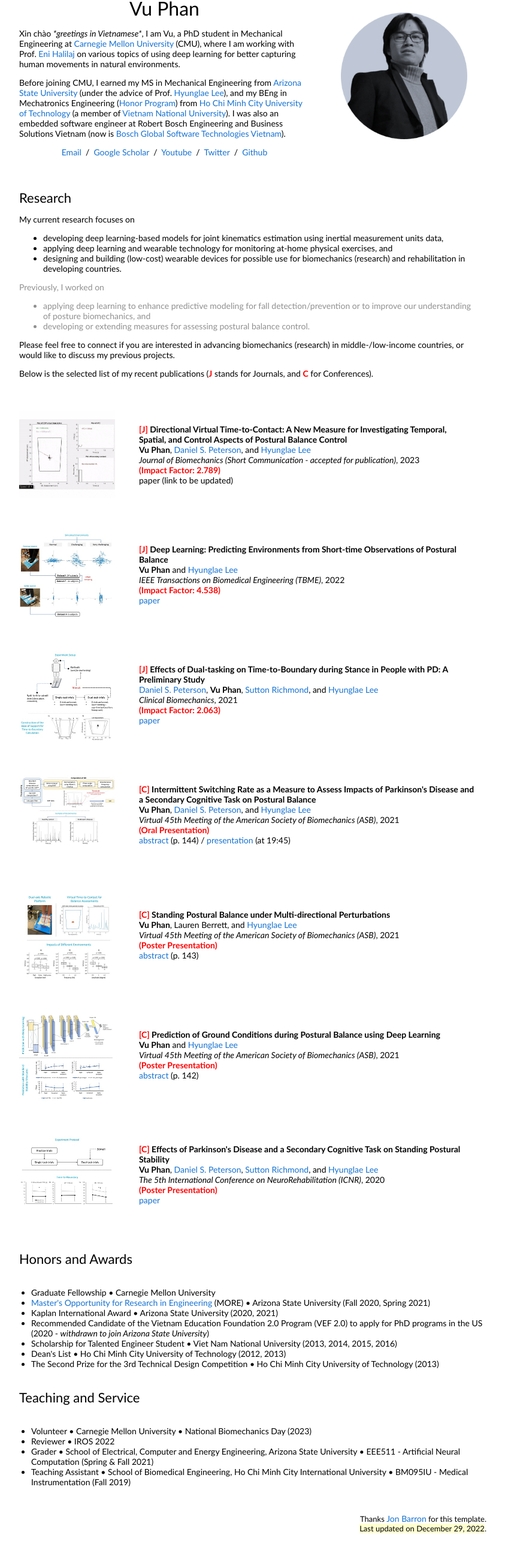
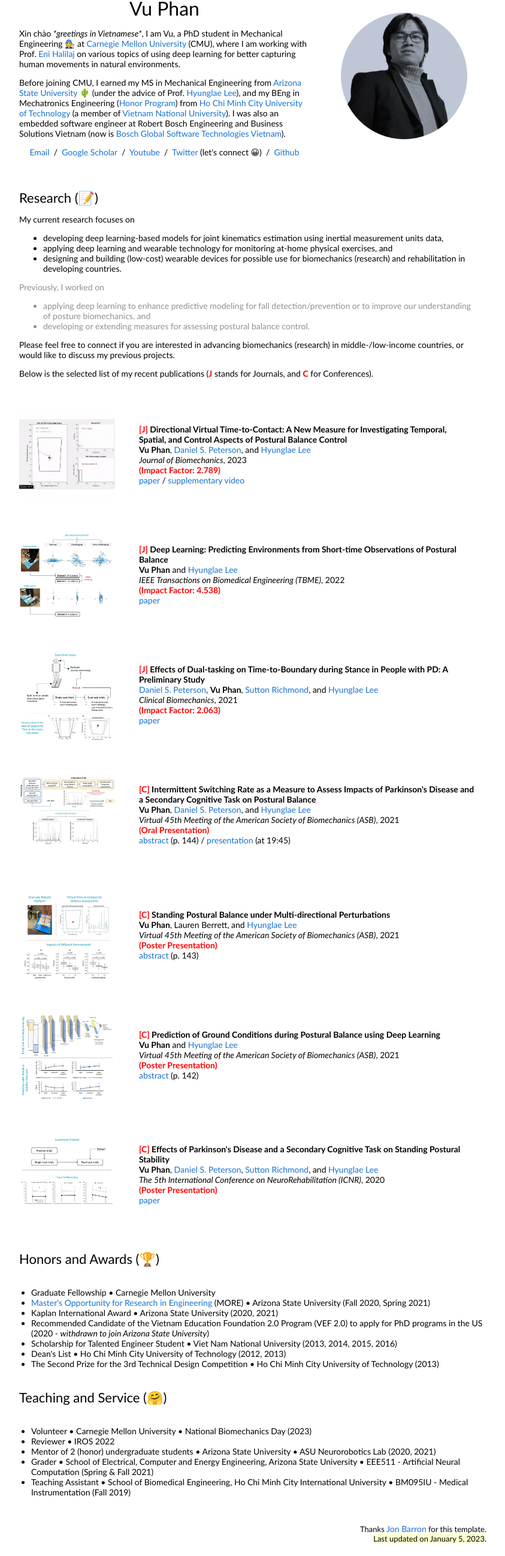
Before and after one commit to vuu-phan/vuu-phan.github.io, a plain HTML site: page index.html in a window 1280 px wide. Shown: the part 48-2642 px from the top of the page at 60% size, without its empty margins (228-1071 px from the left). Drawn offline with Linux system fonts and the light colour scheme.

Commit message:
Update the publication list + add emoji
Add links of paper and supplementary video for the directional VTC paper.

```diff
--- a/index.html
+++ b/index.html
@@ -20,9 +20,9 @@
               <p style="text-align:center">
                 <name>Vu Phan</name>
               </p>
-              <p>Xin chào <em>*greetings in Vietnamese*</em>, I am Vu, a PhD student in Mechanical Engineering at <a href="https://www.meche.engineering.cmu.edu/" target="_blank">Carnegie Mellon University</a> (CMU), where I am working with Prof. <a href="https://www.meche.engineering.cmu.edu/directory/bios/halilaj-eni.html" target="_blank">Eni Halilaj</a> on various topics of using deep learning for better capturing human movements in natural environments.
+              <p>Xin chào <em>*greetings in Vietnamese*</em>, I am Vu, a PhD student in Mechanical Engineering &#129489;&#8205;&#128295; at <a href="https://www.meche.engineering.cmu.edu/" target="_blank">Carnegie Mellon University</a> (CMU), where I am working with Prof. <a href="https://www.meche.engineering.cmu.edu/directory/bios/halilaj-eni.html" target="_blank">Eni Halilaj</a> on various topics of using deep learning for better capturing human movements in natural environments.
               </p>
-              <p> Before joining CMU, I earned my MS in Mechanical Engineering from <a href="https://semte.engineering.asu.edu/" target="_blank">Arizona State University</a> (under the advice of Prof. <a href="https://isearch.asu.edu/profile/2700375" target="_blank">Hyunglae Lee</a>), and my BEng in Mechatronics Engineering (<a href="https://www.hcmut.edu.vn/en/welcome/view/menu-intro/introduction/training-system/undergraduate-training" target="_blank">Honor Program</a>) from <a href="https://www.hcmut.edu.vn/en" target="_blank">Ho Chi Minh City University of Technology</a> (a member of <a href="https://en.wikipedia.org/wiki/Vietnam_National_University,_Ho_Chi_Minh_City" target="_blank">Vietnam National University</a>). I was also an embedded software engineer at Robert Bosch Engineering and Business Solutions Vietnam (now is <a href="https://www.bosch.com.vn/en/" target="_blank">Bosch Global Software Technologies Vietnam</a>).
+              <p> Before joining CMU, I earned my MS in Mechanical Engineering from <a href="https://semte.engineering.asu.edu/" target="_blank">Arizona State University</a> &#127797; (under the advice of Prof. <a href="https://isearch.asu.edu/profile/2700375" target="_blank">Hyunglae Lee</a>), and my BEng in Mechatronics Engineering (<a href="https://www.hcmut.edu.vn/en/welcome/view/menu-intro/introduction/training-system/undergraduate-training" target="_blank">Honor Program</a>) from <a href="https://www.hcmut.edu.vn/en" target="_blank">Ho Chi Minh City University of Technology</a> (a member of <a href="https://en.wikipedia.org/wiki/Vietnam_National_University,_Ho_Chi_Minh_City" target="_blank">Vietnam National University</a>). I was also an embedded software engineer at Robert Bosch Engineering and Business Solutions Vietnam (now is <a href="https://www.bosch.com.vn/en/" target="_blank">Bosch Global Software Technologies Vietnam</a>).
               </p>
               <p style="text-align:center">
                 <a href="mailto:vuphan@andrew.cmu.edu" target="_blank">Email</a> &nbsp/&nbsp
@@ -30,7 +30,7 @@
                 <!-- <a href="data/JonBarron-bio.txt">Bio</a> &nbsp/&nbsp -->
                 <a href="https://scholar.google.com/citations?user=X9vyIRMAAAAJ&hl=en" target="_blank">Google Scholar</a> &nbsp/&nbsp
                 <a href="https://www.youtube.com/channel/UCJ0-HDIZpvvyGN2ApMNnukw/videos" target="_blank">Youtube</a> &nbsp/&nbsp
-                <a href="https://twitter.com/PhanNguyenVu1" target="_blank">Twitter</a> &nbsp/&nbsp
+                <a href="https://twitter.com/PhanNguyenVu1" target="_blank">Twitter</a> (let's connect &#128512) &nbsp/&nbsp
                 <a href="https://github.com/vuu-phan/" target="_blank">Github</a>
               </p>
             </td>
@@ -42,7 +42,7 @@
         <table style="width:100%;border:0px;border-spacing:0px;border-collapse:separate;margin-right:auto;margin-left:auto;"><tbody>
             <tr>
             <td style="padding:20px;width:100%;vertical-align:middle">
-              <heading>Research</heading>
+              <heading>Research (&#128221;)</heading>
               <p>
                 <!-- I'm interested in computer vision, machine learning, optimization, and image processing. Much of my research is about inferring the physical world (shape, motion, color, light, etc) from images. Representative papers are <span class="highlight">highlighted</span>. -->
                 My current research focuses on
@@ -77,12 +77,11 @@
               <a href="https://isearch.asu.edu/profile/916191" target="_blank">Daniel S. Peterson</a>, and
               <a href="https://isearch.asu.edu/profile/2700375" target="_blank">Hyunglae Lee</a>
               <br>
-              <em>Journal of Biomechanics (Short Communication - accepted for publication)</em>, 2023
+              <em>Journal of Biomechanics</em>, 2023
               <br>
               <strong style="color:red">(Impact Factor: 2.789)</strong>
               <br>
-              <!-- <a href="https://www.sciencedirect.com/science/article/pii/S0268003321001509" target="_blank">paper</a>  -->
-              paper (link to be updated)
+              <a href="https://www.sciencedirect.com/science/article/pii/S0021929022004699" target="_blank">paper</a> / <a href="https://ars.els-cdn.com/content/image/1-s2.0-S0021929022004699-mmc1.mp4" target="_blank">supplementary video</a>
 
               <p></p>
               <!-- <p>NeRF works better than RGB-D cameras or multi-view stereo when learning object descriptors.</p> -->
@@ -262,7 +261,7 @@
         <table width="100%" align="center" border="0" cellspacing="0" cellpadding="20"><tbody>
           <tr>
             <td>
-              <heading>Honors and Awards</heading>
+              <heading>Honors and Awards (&#127942;)</heading>
             </td>
           </tr>
         </tbody></table>
@@ -287,7 +286,7 @@
         <table width="100%" align="center" border="0" cellspacing="0" cellpadding="20"><tbody>
           <tr>
             <td>
-              <heading>Teaching and Service</heading>
+              <heading>Teaching and Service (&#129303;)</heading>
             </td>
           </tr>
         </tbody></table>
@@ -308,6 +307,7 @@
             <ul>
               <li>Volunteer • Carnegie Mellon University • National Biomechanics Day (2023)</li>
               <li>Reviewer • IROS 2022</li>
+              <li>Mentor of 2 (honor) undergraduate students • Arizona State University • ASU Neurorobotics Lab (2020, 2021)</li>
               <li>Grader • School of Electrical, Computer and Energy Engineering, Arizona State University • EEE511 - Artificial Neural Computation (Spring & Fall 2021)</li>
               <li>Teaching Assistant • School of Biomedical Engineering, Ho Chi Minh City International University • BM095IU - Medical Instrumentation (Fall 2019)</li>
             </ul>
@@ -323,7 +323,7 @@
               <p style="text-align:right;font-size:small;">
                 Thanks <a href="http://jonbarron.info">Jon Barron</a> for this template.
                 <br>
-                <span class="highlight">Last updated on December 29, 2022</span>.
+                <span class="highlight">Last updated on January 5, 2023</span>.
               </p>
             </td>
           </tr>
```
